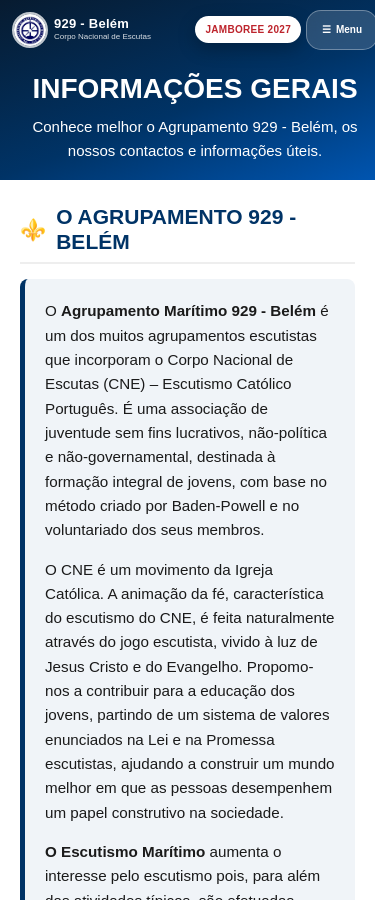
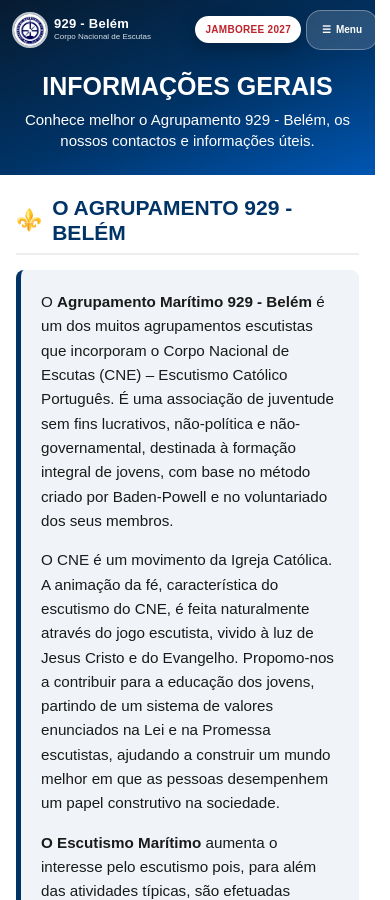
Before and after one commit to cne929belem/cne929belem.github.io, a Jekyll site: the page built from agrupamento/informacoes.md, in a window 390 px wide and 900 px high. Built offline with Jekyll 4.4.1, drawn with Linux system fonts in a browser that asks for light colours; some web fonts are replaced.

Commit message:
“justificação”

```diff
--- a/agrupamento/informacoes.md
+++ b/agrupamento/informacoes.md
@@ -32,10 +32,14 @@
     @media (max-width: 760px) {
         .quota-layout { grid-template-columns: 1fr; }
     }
-    .info-bloco p, .info-bloco li { overflow-wrap: break-word; }
+    .info-bloco p, .info-bloco li, .info-bloco a { overflow-wrap: anywhere; }
     .info-bloco table { min-width: 520px; }
     @media (max-width: 760px) {
-        .info-pagina { grid-template-columns: 1fr; padding: 24px 20px 48px; }
+        .info-pagina { width: 100%; min-width: 0; grid-template-columns: minmax(0, 1fr); padding: 20px 16px 40px; gap: 22px; }
+        .info-bloco, .info-bloco > *, .info-bloco .info-block, .localizacao { min-width: 0; max-width: 100%; }
+        .info-bloco table { min-width: 0; width: 100%; table-layout: fixed; }
+        .info-bloco th, .info-bloco td { overflow-wrap: anywhere; }
+        .localizacao { padding: 14px; }
         .info-bloco.quota { grid-column: auto; }
         .info-bloco .info-block { height: auto; }
     }
--- a/assets/css/style.css
+++ b/assets/css/style.css
@@ -1144,7 +1144,7 @@
   .item-menu:hover .submenu, .item-menu.aberto .submenu, .item-menu:focus-within .submenu { display: block; }
   .submenu a {
         display: block; padding: 9px 12px; font-size: 13px; font-weight: 500;
-        text-align: center; font-style: italic; text-transform: none; color: #fff; text-decoration: none; border-radius: 10px;
+        text-align: center; text-transform: none; color: #fff; text-decoration: none; border-radius: 10px;
   }
   .submenu a:hover { background: rgba(255,255,255,0.15); }
 
@@ -1618,6 +1618,16 @@
     }
 
     @media (max-width: 780px) {
+        .hero-generico:not(.hero-jamboree) { position: relative; height: auto; min-height: 0; }
+        .hero-generico:not(.hero-jamboree) .pagina-cabecalho { height: auto; min-height: 0; padding: 72px 18px 24px; }
+        .hero-generico:not(.hero-jamboree) + .espaco-hero-generico { display: none; height: 0; }
+        .hero-generico:not(.hero-jamboree) .pagina-cabecalho h1 {
+            max-width: 100%; margin-bottom: 8px; font-size: 25px; line-height: 1.15;
+            text-wrap: balance; overflow-wrap: anywhere;
+        }
+        .hero-generico:not(.hero-jamboree) .pagina-cabecalho p {
+            max-width: 100%; font-size: 15px; line-height: 1.4; overflow-wrap: anywhere;
+        }
         .hero { position: absolute; height: 36vh; min-height: 220px; max-height: 340px; }
         .espaco-hero { height: 36vh; min-height: 220px; max-height: 340px; }
         .seta-carrossel { width: 44px; height: 44px; font-size: 18px; }
```
Also changed, not shown: agrupamento/equipa.md (+1 -1 lines), alcateia/geral.md (+1 -1 lines), atividades/geral.md (+3 -0 lines).
